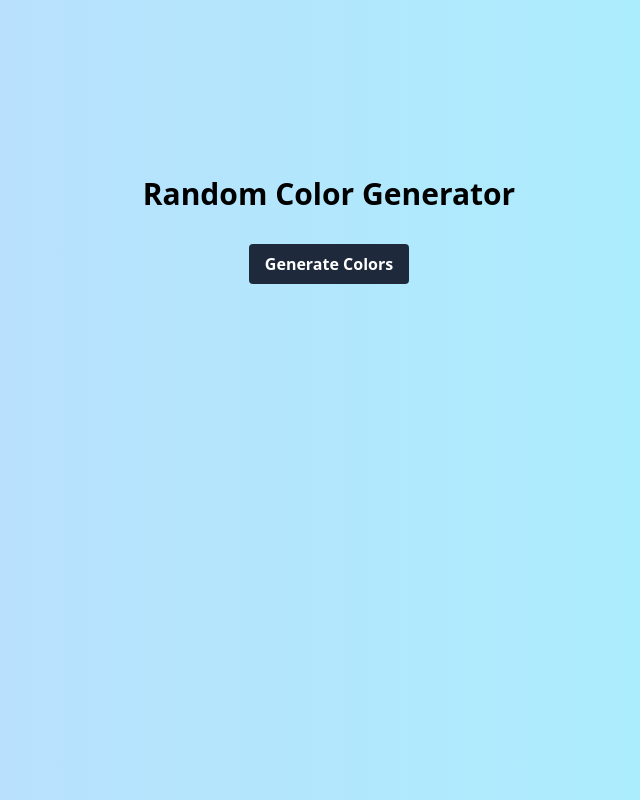
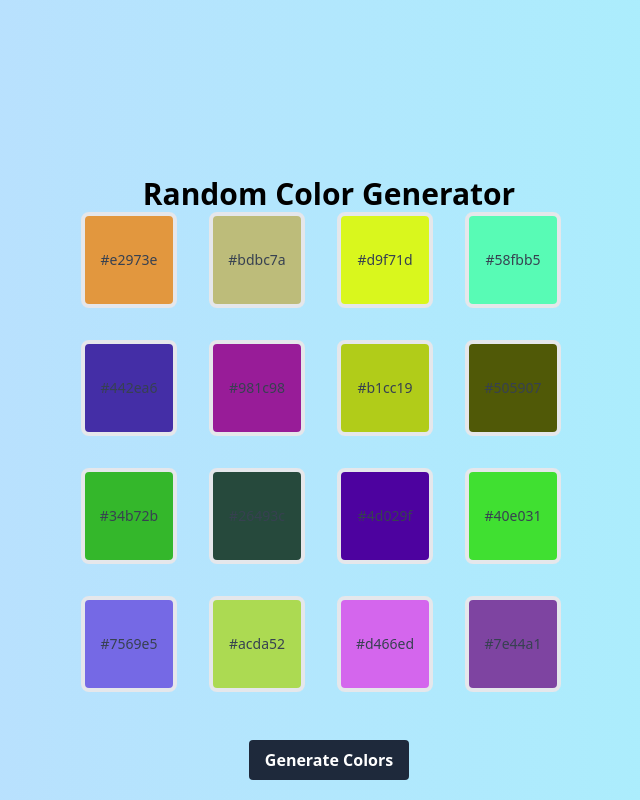
Before and after one commit to SameerKumarSahu7/Color-generator, a plain HTML site: page index.html in a window 1280 px wide. Shown: the whole page, without its empty margins (311-951 px from the left). Drawn offline with Linux system fonts and the light colour scheme; files that its build step writes are made by us from their sources.

Commit message:
Update index.html

```diff
--- a/index.html
+++ b/index.html
@@ -7,7 +7,7 @@
     <title>Random Color Generator</title>
     <!-- <link href="https://cdn.jsdelivr.net/npm/tailwindcss@2.2.19/dist/tailwind.min.css" rel="stylesheet"> -->
 
-  <link rel="stylesheet" crossorigin href="./assets/index-C8GNaodz.css">
+  <link rel="stylesheet" crossorigin href="./index-C8GNaodz.css">
 </head>
 <body class="bg-gradient-to-r from-blue-200 to-cyan-200 h-screen pt-44">
     <div>
@@ -20,6 +20,6 @@
         <button id="generate-btn" class="bg-slate-800 w-fit hover:bg-black text-white font-bold py-2 px-4 rounded">Generate Colors</button>
     </div>
 
-    <script src="./assets/index.js"></script>
+    <script src="./index.js"></script>
 </body>
 </html>
```
